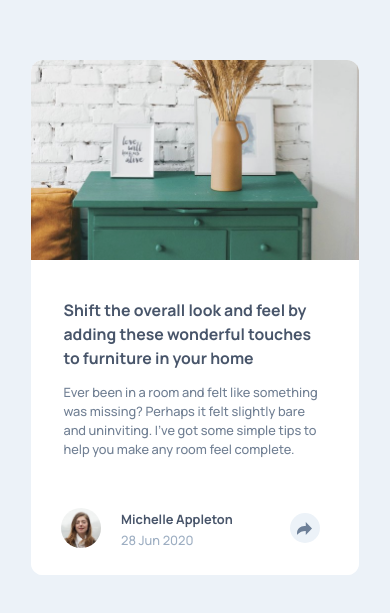
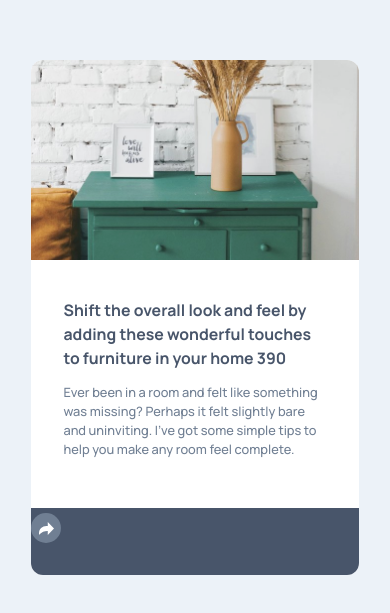
Before and after one commit to OTF31/article-preview-component, a React (Create React App) app: page / in a window 390 px wide. Shown: the part 105-718 px from the top of the page. Built offline with nearby package versions, Linux system fonts and the light colour scheme.

Commit message:
Add onClick handle event to icon share

```diff
--- a/src/App.jsx
+++ b/src/App.jsx
@@ -1,4 +1,4 @@
-import { useState } from "react";
+import { useEffect, useState } from "react";
 
 import Drawers from "./assets/drawers.jpg";
 import AvatarMichelle from "./assets/avatar-michelle.jpg";
@@ -6,6 +6,14 @@ import { ReactComponent as IconShare } from "./assets/icon-share.svg";
 
 const App = () => {
   const [showPopOver, setShowPopOver] = useState(false);
+  const [currWidth, setCurrWidth] = useState(window.innerWidth);
+
+  // Get the current window width
+  useEffect(() => {
+    window.addEventListener("resize", () => {
+      setCurrWidth(window.innerWidth);
+    });
+  }, [currWidth]);
 
   return (
     <>
@@ -23,7 +31,7 @@ const App = () => {
           <div className="absolute bottom-0 h-[315px] w-full bg-white">
             <h1 className="mx-[32.5px] mt-[38px] text-[0.99rem] font-bold leading-[24px] text-[#48556A]">
               Shift the overall look and feel by adding these wonderful touches
-              to furniture in your home
+              to furniture in your home {currWidth}
             </h1>
 
             <p className="mx-[32.5px] mt-[13px] text-[0.8rem] text-[#707F93]">
@@ -33,6 +41,8 @@ const App = () => {
             </p>
 
             <div className="absolute bottom-0 h-[66.5px] w-full">
+              {currWidth < 1024 ? (
+                showPopOver ? (
                   <div className="flex gap-[57px] px-[30px]">
                     <div className="flex gap-[20px]">
                       <img
@@ -45,13 +55,31 @@ const App = () => {
                         <p className="text-[0.8rem] font-bold text-[#48556A]">
                           Michelle Appleton
                         </p>
-                    <p className="text-[0.8rem] text-[#9DAEC2]">28 Jun 2020</p>
+                        <p className="text-[0.8rem] text-[#9DAEC2]">
+                          28 Jun 2020
+                        </p>
                       </div>
                     </div>
                     <div className="mt-[5px] flex h-[30px] w-[30px] items-center justify-center rounded-full bg-[#ECF2F8]">
-                  <IconShare />
+                      <IconShare
+                        fill="#6E8098"
+                        onClick={() => setShowPopOver(!showPopOver)}
+                      />
                     </div>
                   </div>
+                ) : (
+                  <div className="flex h-full w-full bg-[#48556A]">
+                    <div className="mt-[5px] flex h-[30px] w-[30px] items-center justify-center rounded-full bg-[#707F93]">
+                      <IconShare
+                        fill="white"
+                        onClick={() => setShowPopOver(!showPopOver)}
+                      />
+                    </div>
+                  </div>
+                )
+              ) : (
+                <h1>Hola</h1>
+              )}
             </div>
           </div>
         </div>
```
Also changed, not shown: src/assets/icon-share.svg. Lines whose indentation alone changed are shown as unchanged.
